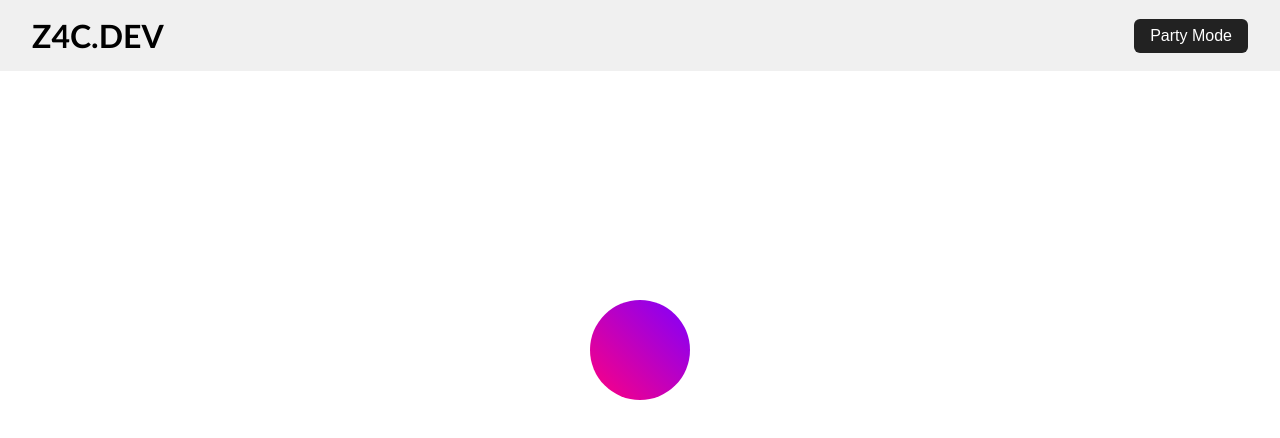
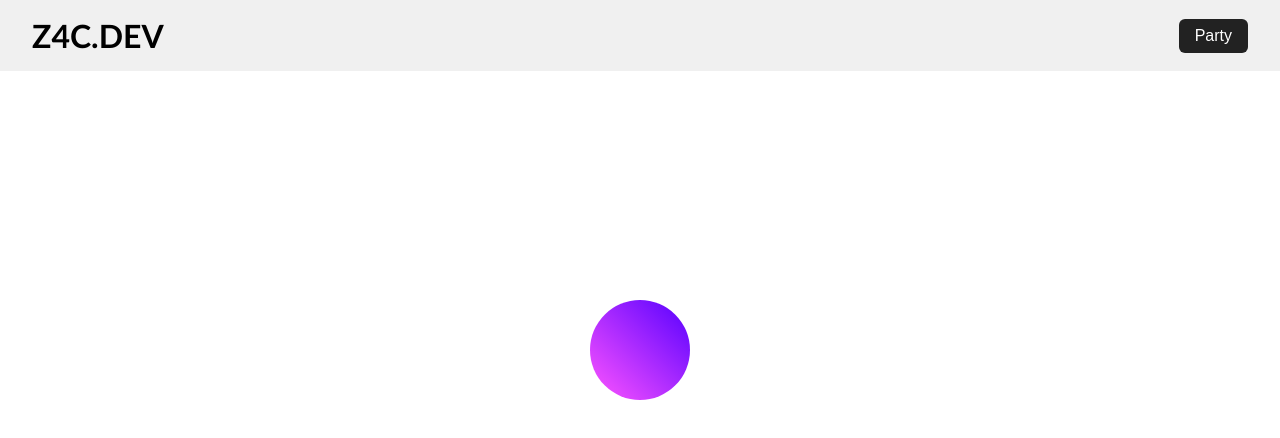
Before and after one commit to z4c-1/Website, a plain HTML site: page index.html in a window 1280 px wide. Drawn offline with Linux system fonts and the light colour scheme.

Commit message:
Changed colours of centrepiece and font family

```diff
--- a/index.html
+++ b/index.html
@@ -7,7 +7,7 @@
   <style>
     body, html {
       margin: 0; padding: 0; height: 100%;
-      font-family: 'Calibri', cursive, sans-serif;
+      font-family: 'Calibri';
       background-color: white;
       color: black;
       overflow: hidden;
@@ -50,7 +50,7 @@
       width: 100px;
       height: 100px;
       border-radius: 50%;
-      background: linear-gradient(45deg, #ff007f, #7f00ff);
+      background: linear-gradient(45deg, #ff55ff, #5500ff);
       animation: bounce 2s infinite ease-in-out;
       transition: background 1s linear;
       z-index: 5;
@@ -103,7 +103,7 @@
     }
 
     body.dark-theme #centerpiece {
-      background: linear-gradient(45deg, #ff55ff, #5500ff);
+      background: linear-gradient(45deg, #ff0019, #b700ff);
     }
   </style>
 </head>
@@ -111,7 +111,7 @@
 
 <header>
   Z4C.DEV
-  <button id="party-btn">Party Mode</button>
+  <button id="party-btn">Party</button>
 </header>
 
 <div id="centerpiece"></div>
```
